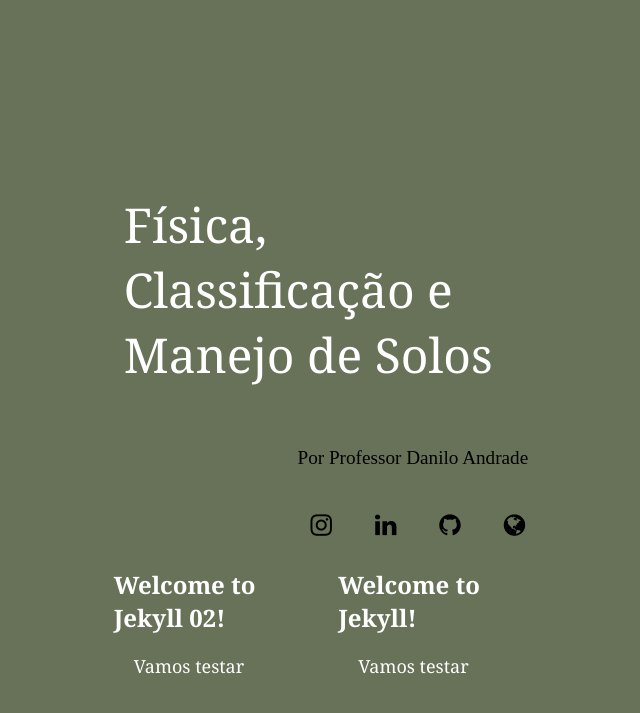
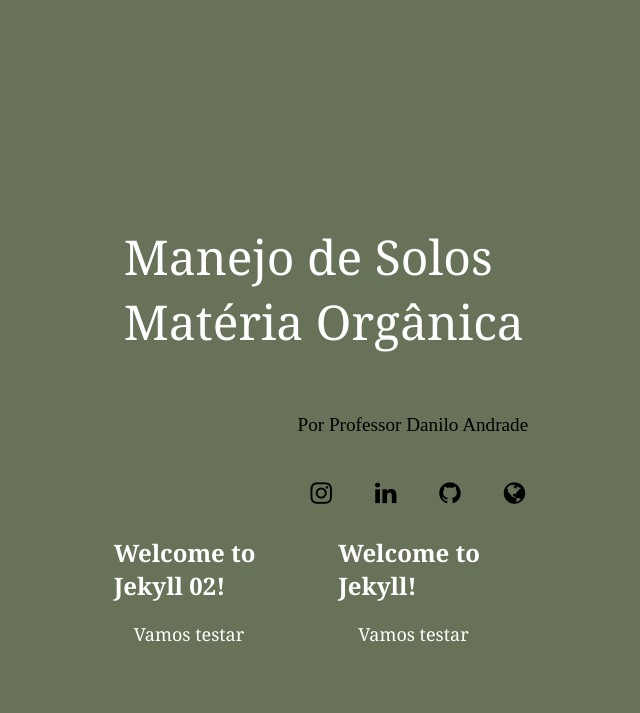
Before and after one commit to daniloasdotcom/Fisica-Manejo-e-Classificao-do-Solo, a Jekyll site: the page built from index.markdown, in a window 1280 px wide. Shown: the top 713 px of the page, without its empty margins (314-954 px from the left). Built offline with Jekyll 4.4.1, drawn with Linux system fonts in a browser that asks for light colours.

Commit message:
atualização 22032024

```diff
--- a/_layouts/index.html
+++ b/_layouts/index.html
@@ -12,21 +12,14 @@
 <body>
     <main>
         <div class="nucleo">
-            <p><span class="collapsible" onclick="toggleCollapsible('fisica')">Física,</span></p>
+            <p><span class="collapsible" onclick="toggleCollapsible('fisica')">Manejo de Solos</span></p>
             <div id="fisica-collapsible" class="collapsible-content">
                 <nav><a href={{ site.data.routes[1].route }}>Conteúdo</a></nav>
                 <nav><a href="link2_para_fisica">Lista de Presença</a></nav>
                 <nav><a href="link3_para_fisica">Notas</a></nav>
             </div>
-            <p><span class="collapsible" onclick="toggleCollapsible('manejo')">Classificação e</span></p>
+            <p><span class="collapsible" onclick="toggleCollapsible('manejo')">Matéria Orgânica</span></p>
             <div id="manejo-collapsible" class="collapsible-content">
-                <nav><a href="link1_para_fisica">Opção 1</a></nav>
-                <nav><a href="link2_para_fisica">Opção 2</a></nav>
-                <nav><a href="link3_para_fisica">Opção 3</a></nav>
-            </div>
-
-            <p><span class="collapsible" onclick="toggleCollapsible('classificacao')">Manejo de Solos</span></p>
-            <div id="classificacao-collapsible" class="collapsible-content">
                 <nav><a href="link1_para_fisica">Opção 1</a></nav>
                 <nav><a href="link2_para_fisica">Opção 2</a></nav>
                 <nav><a href="link3_para_fisica">Opção 3</a></nav>
--- a/css/style.css
+++ b/css/style.css
@@ -10,13 +10,6 @@ body {
     justify-content: center;
     align-items: center;
     height: 100vh;
-}
-
-header {
-    background-color: #333;
-    padding: 10px;
-    color: white;
-    text-align: center;
 }
 
 .nucleo {
```
